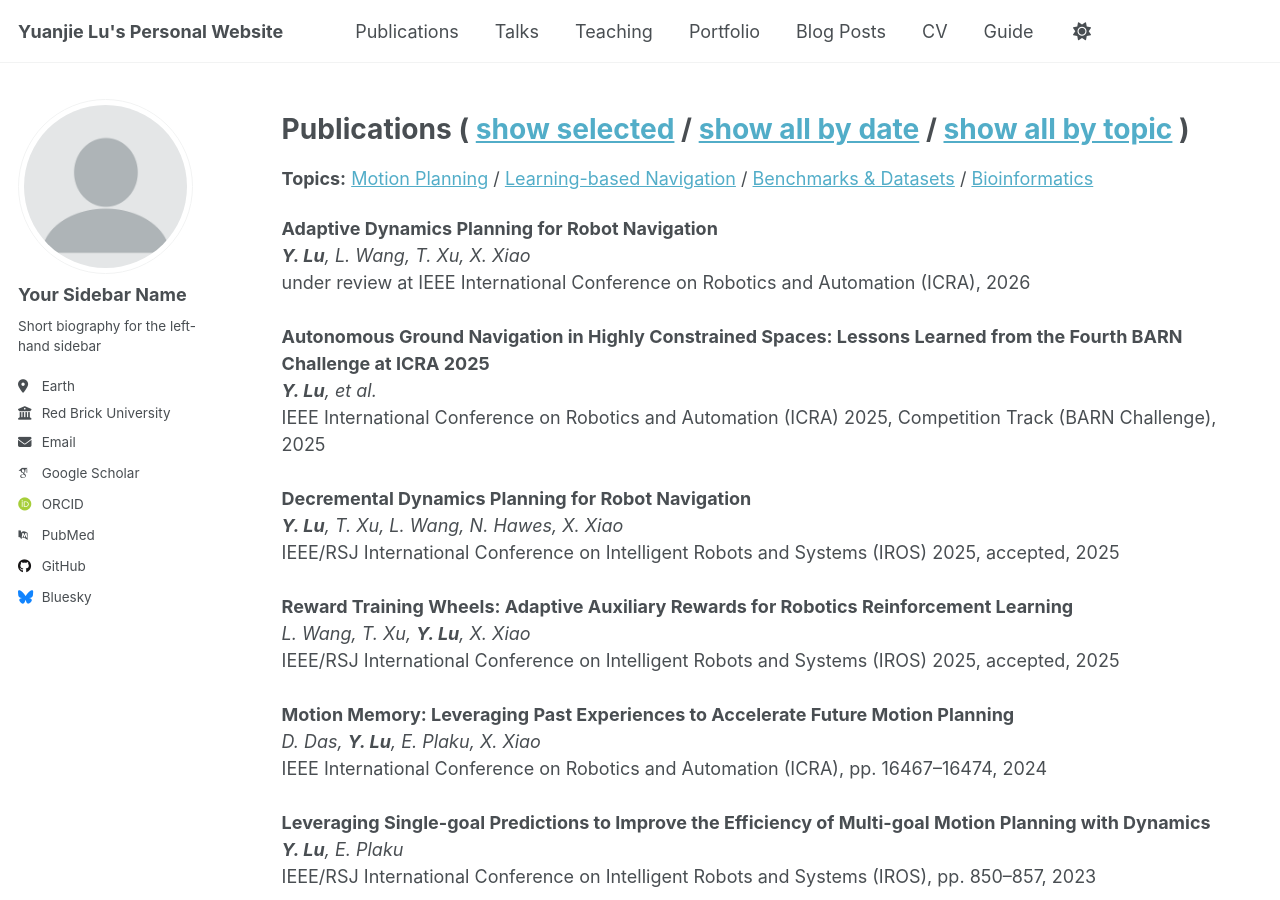
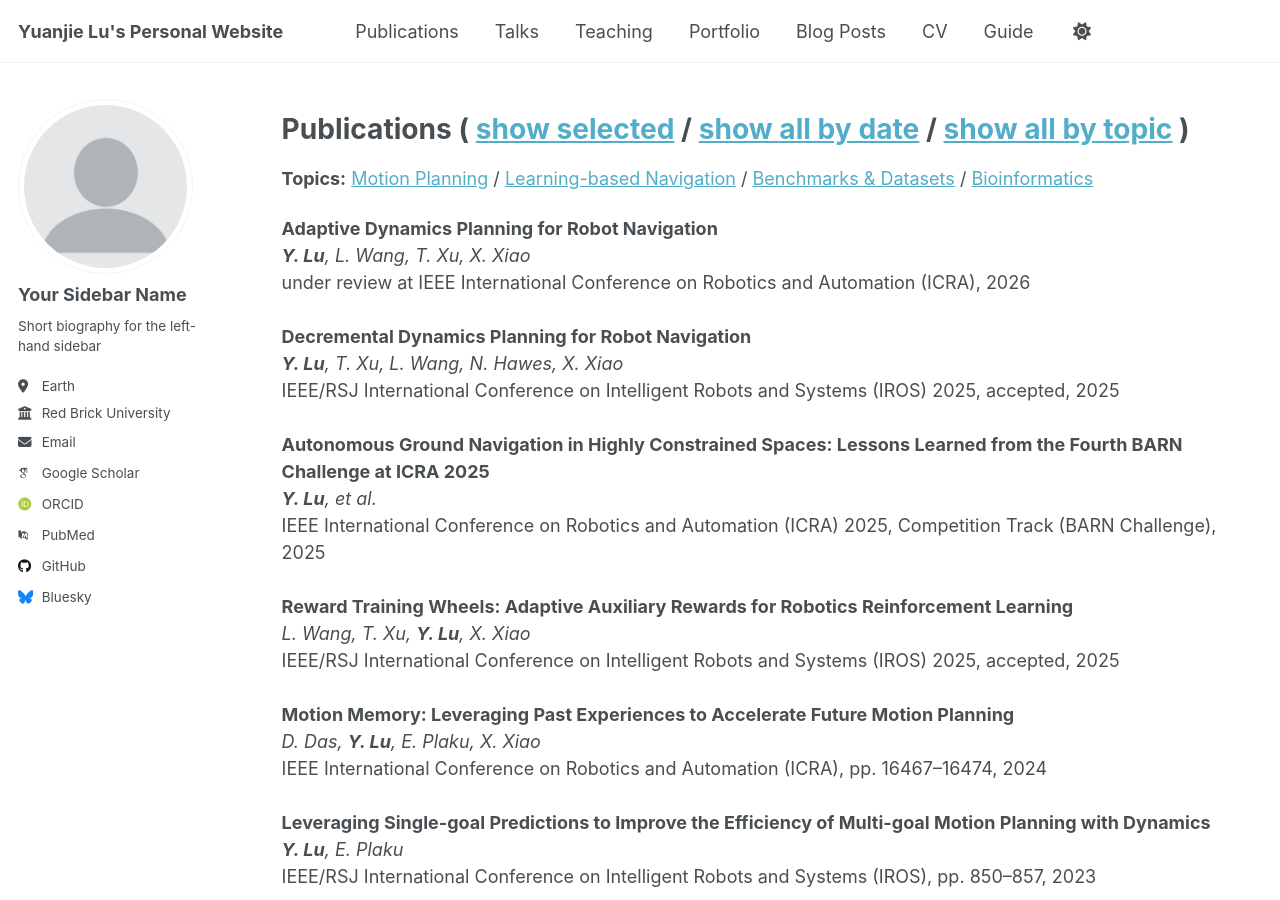
Before and after one commit to yuanjielu-64/yuanjielu-64.github.io, a Jekyll site: the page built from _pages/publications.md, in a window 1280 px wide and 900 px high. Built offline with Jekyll 4.4.1, drawn with Linux system fonts in a browser that asks for light colours; nearby versions of some CDN libraries; some web fonts are replaced; a script that is not in the unit is left out.

Commit message:
Update publications.md

```diff
--- a/_pages/publications.md
+++ b/_pages/publications.md
@@ -32,54 +32,63 @@ googlescholar: https://scholar.google.com/citations?user=BVwGPdQAAAAJ&hl=en
         under review at IEEE International Conference on Robotics and Automation (ICRA), 2026
         <!-- | <a href="#">paper</a> -->
       </div>
+
+      <div class="pub-card" data-topic="motion-planning" data-year="2025" data-selected="true">
+        <strong>Decremental Dynamics Planning for Robot Navigation</strong><br>
+        <em><b>Y. Lu</b>, T. Xu, L. Wang, N. Hawes, X. Xiao</em><br>
+        IEEE/RSJ International Conference on Intelligent Robots and Systems (IROS) 2025, accepted, 2025
+        <!-- | <a href="#">paper</a> -->
+      </div>
+
       <div class="pub-card" data-topic="motion-planning" data-year="2025" data-selected="true">
         <strong>Autonomous Ground Navigation in Highly Constrained Spaces: Lessons Learned from the Fourth BARN Challenge at ICRA 2025</strong><br>
         <em><b>Y. Lu</b>, et al.</em><br>
         IEEE International Conference on Robotics and Automation (ICRA) 2025, Competition Track (BARN Challenge), 2025
         <!-- | <a href="#">paper</a> -->
       </div>
-      <div class="pub-card" data-topic="motion-planning" data-year="2025" data-selected="true">
-        <strong>Decremental Dynamics Planning for Robot Navigation</strong><br>
-        <em><b>Y. Lu</b>, T. Xu, L. Wang, N. Hawes, X. Xiao</em><br>
-        IEEE/RSJ International Conference on Intelligent Robots and Systems (IROS) 2025, accepted, 2025
-        <!-- | <a href="#">paper</a> -->
-      </div>
+
       <div class="pub-card" data-topic="learning-based-navigation" data-year="2025" data-selected="true">
         <strong>Reward Training Wheels: Adaptive Auxiliary Rewards for Robotics Reinforcement Learning</strong><br>
         <em>L. Wang, T. Xu, <b>Y. Lu</b>, X. Xiao</em><br>
         IEEE/RSJ International Conference on Intelligent Robots and Systems (IROS) 2025, accepted, 2025
         <!-- | <a href="#">paper</a> -->
       </div>
+
       <div class="pub-card" data-topic="benchmarks-datasets" data-year="2025" data-selected="false">
         <strong>Verti-bench: A General and Scalable Off-road Mobility Benchmark for Vertically Challenging Terrain</strong><br>
         <em>T. Xu, C. Pan, M. B. Rao, A. Datar, A. Pokhrel, <b>Y. Lu</b>, X. Xiao</em><br>
         IEEE Robotics and Automation Letters (RA-L), 2025
         <!-- | <a href="#">paper</a> -->
       </div>
+
       <div class="pub-card" data-topic="motion-planning,learning-based-navigation" data-year="2024" data-selected="true">
         <strong>Motion Memory: Leveraging Past Experiences to Accelerate Future Motion Planning</strong><br>
         <em>D. Das, <b>Y. Lu</b>, E. Plaku, X. Xiao</em><br>
         IEEE International Conference on Robotics and Automation (ICRA), pp. 16467–16474, 2024
         <!-- | <a href="#">paper</a> -->
       </div>
+
       <div class="pub-card" data-topic="motion-planning,learning-based-navigation" data-year="2023" data-selected="true">
         <strong>Leveraging Single-goal Predictions to Improve the Efficiency of Multi-goal Motion Planning with Dynamics</strong><br>
         <em><b>Y. Lu</b>, E. Plaku</em><br>
         IEEE/RSJ International Conference on Intelligent Robots and Systems (IROS), pp. 850–857, 2023
         <!-- | <a href="#">paper</a> -->
       </div>
+
       <div class="pub-card" data-topic="motion-planning,learning-based-navigation" data-year="2022" data-selected="true">
         <strong>Improving the Efficiency of Sampling-based Motion Planners via Runtime Predictions for Motion-planning Problems with Dynamics</strong><br>
         <em>H. D. Bui, <b>Y. Lu</b>, E. Plaku</em><br>
         IEEE/RSJ International Conference on Intelligent Robots and Systems (IROS), pp. 4486–4491, 2022
         <!-- | <a href="#">paper</a> -->
       </div>
+
       <div class="pub-card" data-topic="bioinformatics" data-year="2021" data-selected="false">
         <strong>Deep Latent-variable Models for Controllable Molecule Generation</strong><br>
         <em>Y. Du, Y. Wang, F. Alam, <b>Y. Lu</b>, X. Guo, L. Zhao, A. Shehu</em><br>
         IEEE International Conference on Bioinformatics and Biomedicine (BIBM), pp. 1303–1310, 2021
         <!-- | <a href="#">paper</a> -->
       </div>
+
     </div>
   </div>
 </div>
```
